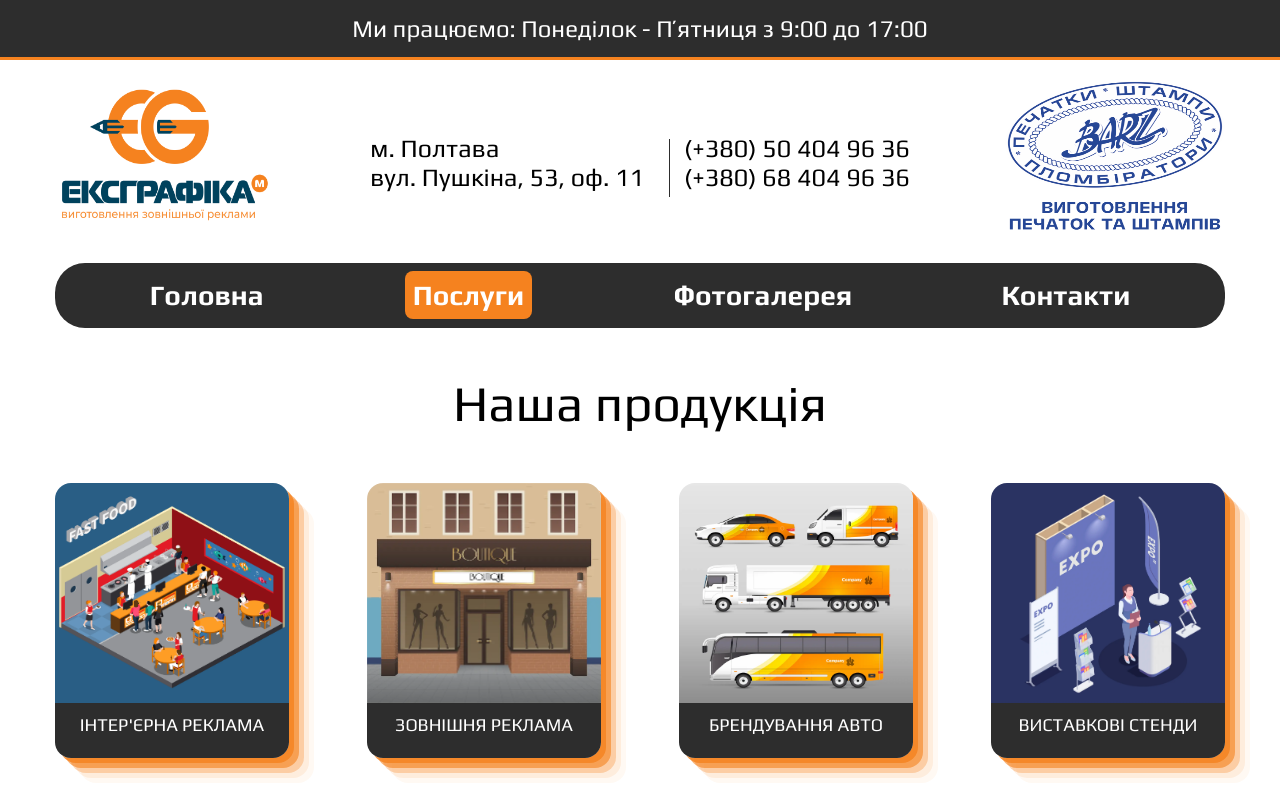
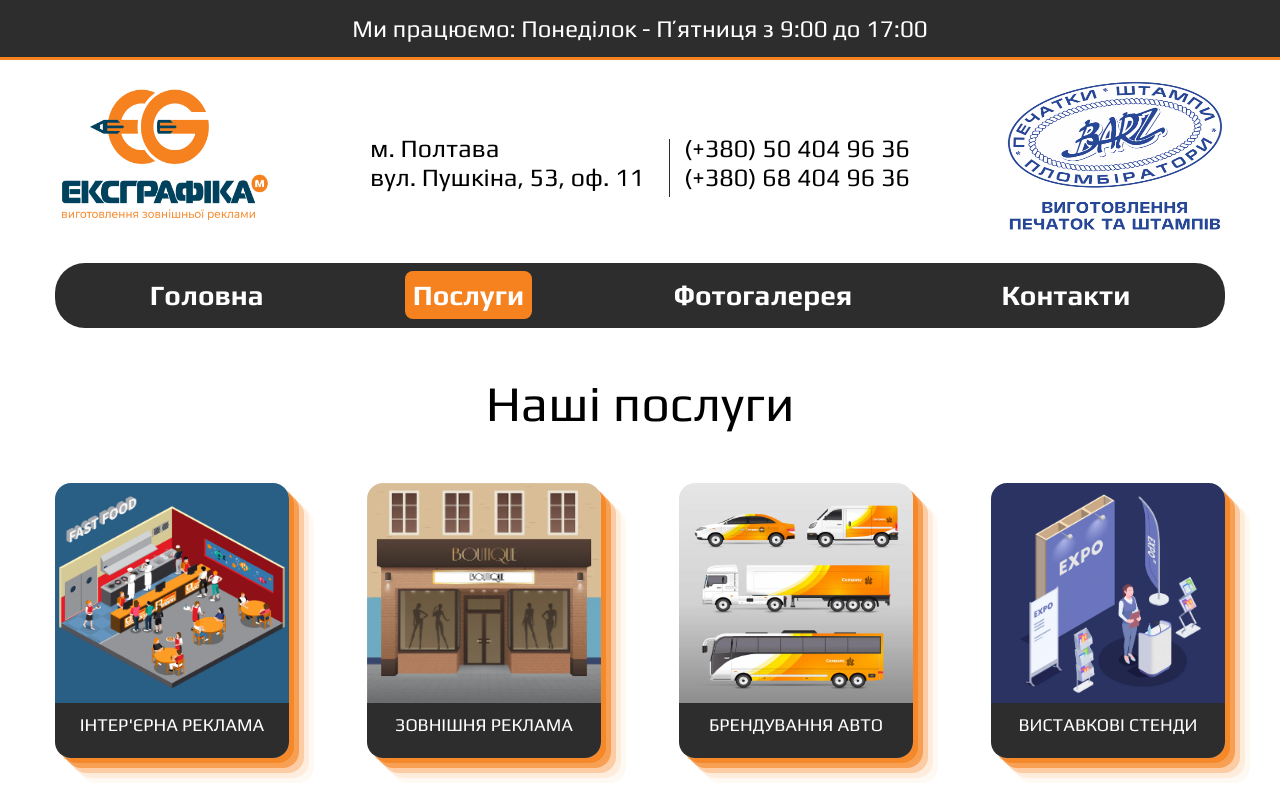
Before and after one commit to IIIHIMERAIII/printme, a React (Create React App) app: page /products in a window 1280 px wide. Shown: the top 790 px of the page. Built offline with nearby package versions, Linux system fonts and the light colour scheme.

Commit message:
some fix

```diff
--- a/src/pages/productsPage/productsPage.jsx
+++ b/src/pages/productsPage/productsPage.jsx
@@ -16,7 +16,7 @@ export const ProductsPage = () => {
     return (
         <>
         <Gallery
-            title='Наша продукція'
+            title='Наші послуги'
             array={servicesItems}
         />
         </>
```
